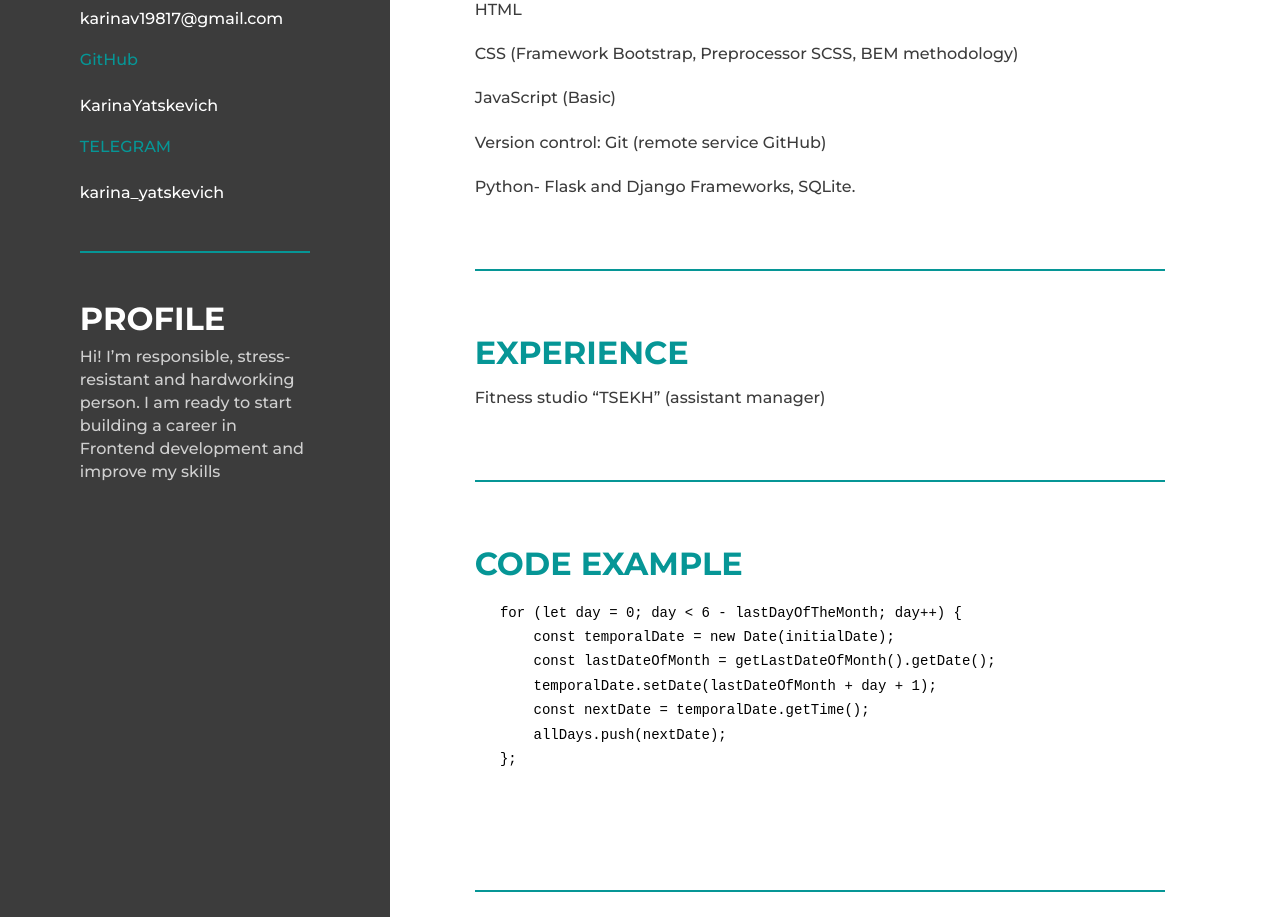
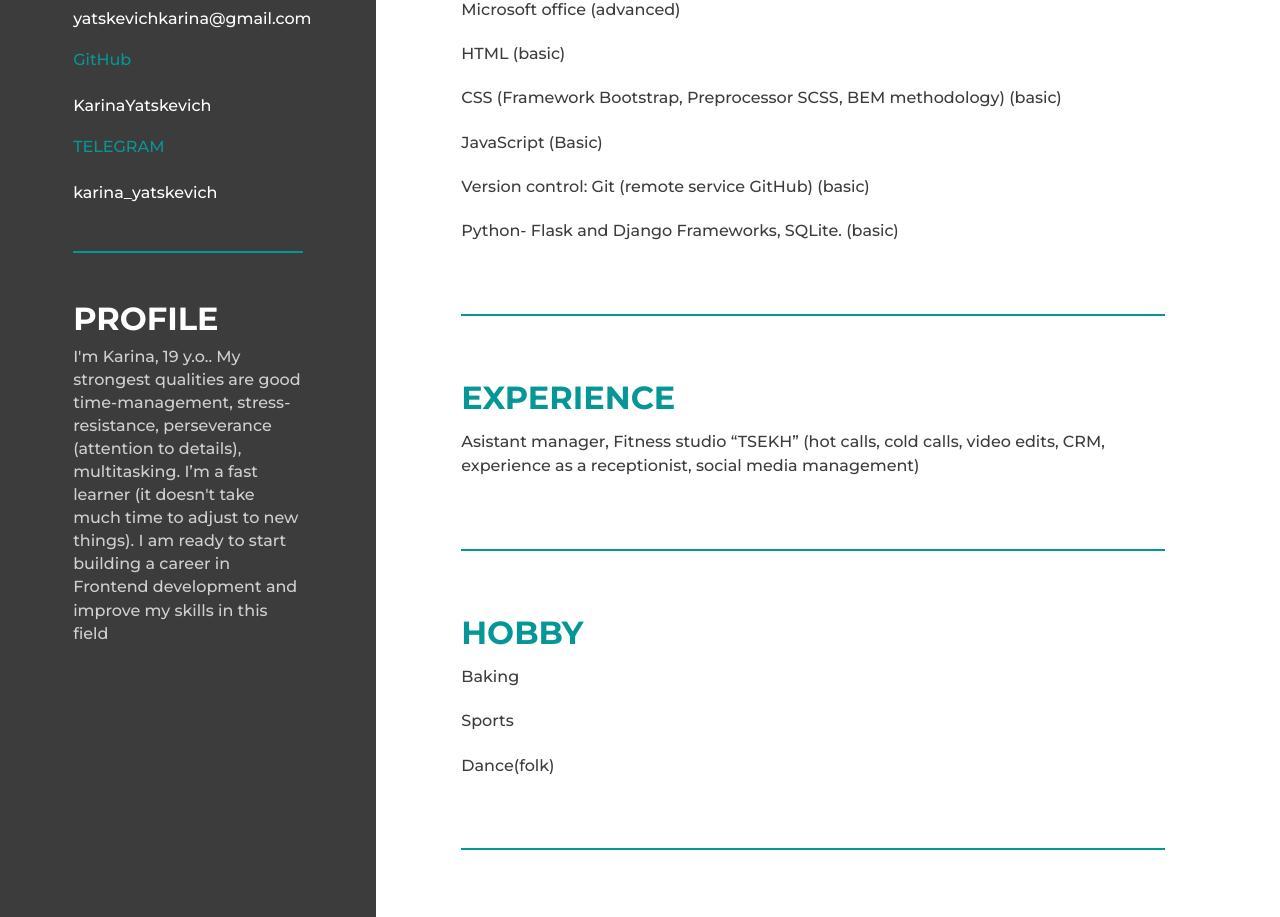
Before and after one commit to KarinaYatskevich/rsschool-cv, a plain HTML site: page index.html in a window 1280 px wide. Shown: the part 606-1523 px from the top of the page. Drawn offline with Linux system fonts and the light colour scheme.

Commit message:
feat: make some changes

```diff
--- a/index.html
+++ b/index.html
@@ -28,7 +28,7 @@
                         </ul>
                         <ul class="contact__block">
                             <li class="contact__block-main">EMAIL</li>
-                            <li class="contact__block-other contact-gmail">karinav19817@gmail.com</li>
+                            <li class="contact__block-other contact-gmail">yatskevichkarina@gmail.com </li>
                         </ul>
                         <ul class="contact__block">
                             <li class="contact__block-main">GitHub</li>
@@ -42,7 +42,11 @@
                     <hr class="first-hr">
                     <div class="header__profile profile">
                         <h4>PROFILE</h4>
-                        <p class="profile-text">Hi! I’m responsible, stress-resistant and hardworking person. I am ready to start building a career in Frontend development and improve my skills</p>
+                        <p class="profile-text">I'm Karina, 19 y.o.. My strongest qualities are good time-management,
+                            stress-resistance, perseverance (attention to details), multitasking. I’m a
+                            fast learner (it doesn't take much time to adjust to new things). I am
+                            ready to start building a career in Frontend development and improve
+                            my skills in this field</p>
                     </div>
                 </div>
             </div>
@@ -59,8 +63,8 @@
                         <h4 class="main-category">EDUCATION</h4>
                         <nav class="education">
                             <ul>
-                                <li><b>University:</b>Belarusian National Technical University (engineer-economist in the energy, cost estimate)</li>
-                                <li><b>Courses:</b><a href="file:///C:/Users/User/Downloads/Telegram%20Desktop/KARYNA%20YATSKEVICH-01.jpg">TeachMeSkills(Python Developer)</a></li>
+                                <li><b>University:</b> BSTU, Belarusian State Technical University (energy field engineer-economist, accounting)</li>
+                                <li><b>Courses: </b><a href="file:///C:/Users/User/Downloads/Telegram%20Desktop/KARYNA%20YATSKEVICH-01.jpg">TeachMeSkills(Python Developer)</a></li>
                             </ul>
                         </nav>
                     </div>
@@ -68,34 +72,29 @@
                     <div class="main-block__skills">
                         <h4 class="main-category">SKILLS</h4>
                         <ul>
-                            <li>HTML</li>
-                            <li>CSS (Framework Bootstrap, Preprocessor SCSS, BEM methodology)</li>
+                            <li>Microsoft office (advanced)
+                            <li>HTML (basic)</li>
+                            <li>CSS (Framework Bootstrap, Preprocessor SCSS, BEM methodology) (basic)</li>
                             <li>JavaScript (Basic)</li>
-                            <li>Version control: Git (remote service GitHub)</li>
-                            <li>Python- Flask and Django Frameworks, SQLite.</li>
+                            <li>Version control: Git (remote service GitHub) (basic)</li>
+                            <li>Python- Flask and Django Frameworks, SQLite. (basic)</li>
                         </ul>
                     </div>
                     <hr>
                     <div class="main-block__experience">
                         <h4 class="main-category">EXPERIENCE</h4>
                         <ul>
-                            <li>Fitness studio “TSEKH” (assistant manager)</li>
+                            <li>Asistant manager, Fitness studio “TSEKH” (hot calls, cold calls, video edits, CRM, experience as a receptionist, social media management)</li>
                         </ul>
                     </div>
                     <hr>
                     <div class="main-block__code-example">
-                        <h4 class="main-category">CODE EXAMPLE</h4>
-                        <pre>
-                            <code>
-                            for (let day = 0; day &lt; 6 - lastDayOfTheMonth; day++) {
-                                const temporalDate = new Date(initialDate);
-                                const lastDateOfMonth = getLastDateOfMonth().getDate();
-                                temporalDate.setDate(lastDateOfMonth + day + 1);
-                                const nextDate = temporalDate.getTime();
-                                allDays.push(nextDate);
-                            };
-                            </code>
-                        </pre>
+                        <h4 class="main-category">HOBBY</h4>
+                        <ul>
+                            <li>Baking
+                            <li>Sports
+                            <li>Dance(folk)
+                        </ul>
                     </div>
                     <hr>
                     <div class="main-block__english">
```
Also changed, not shown: 1 other file.
